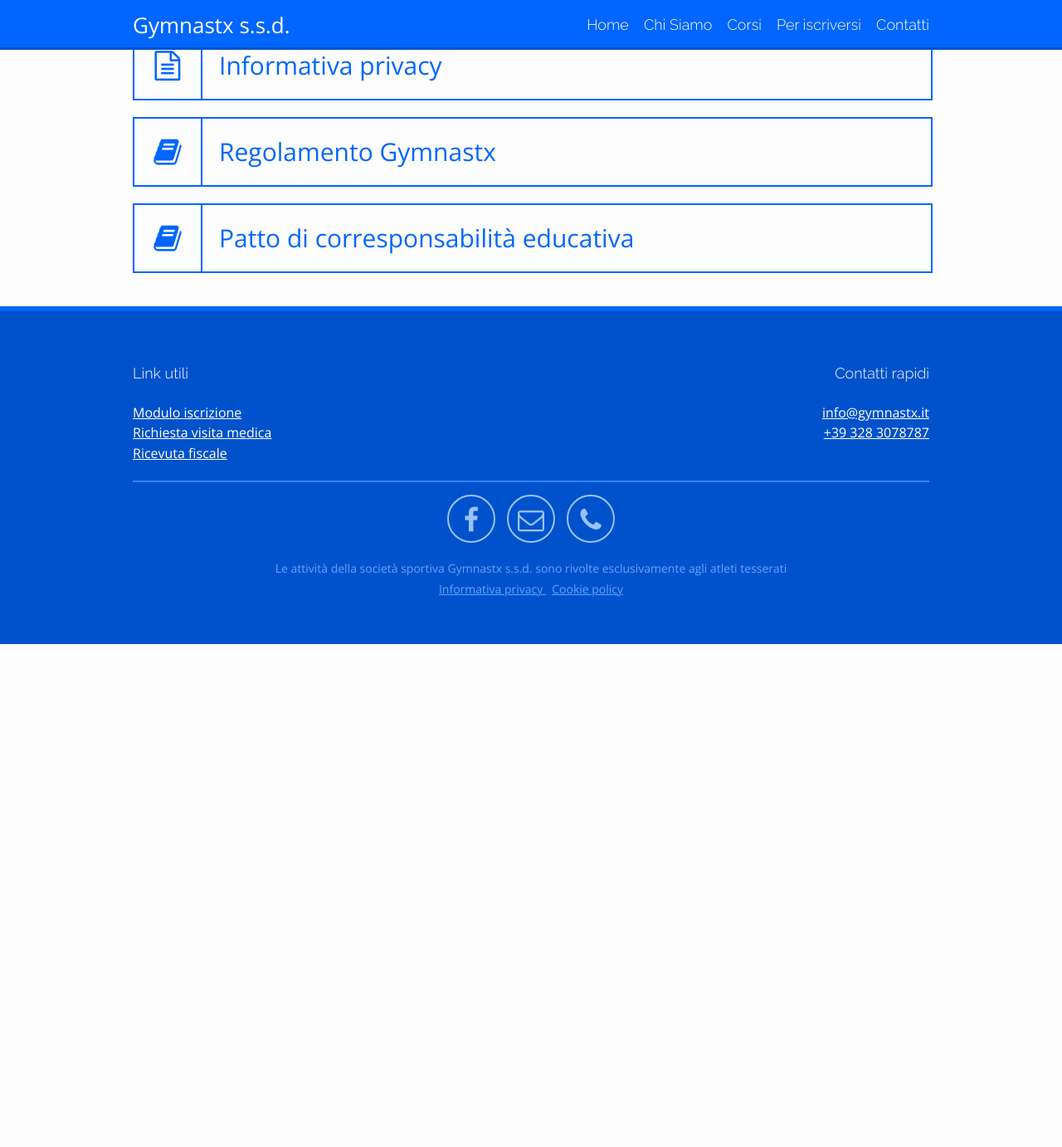
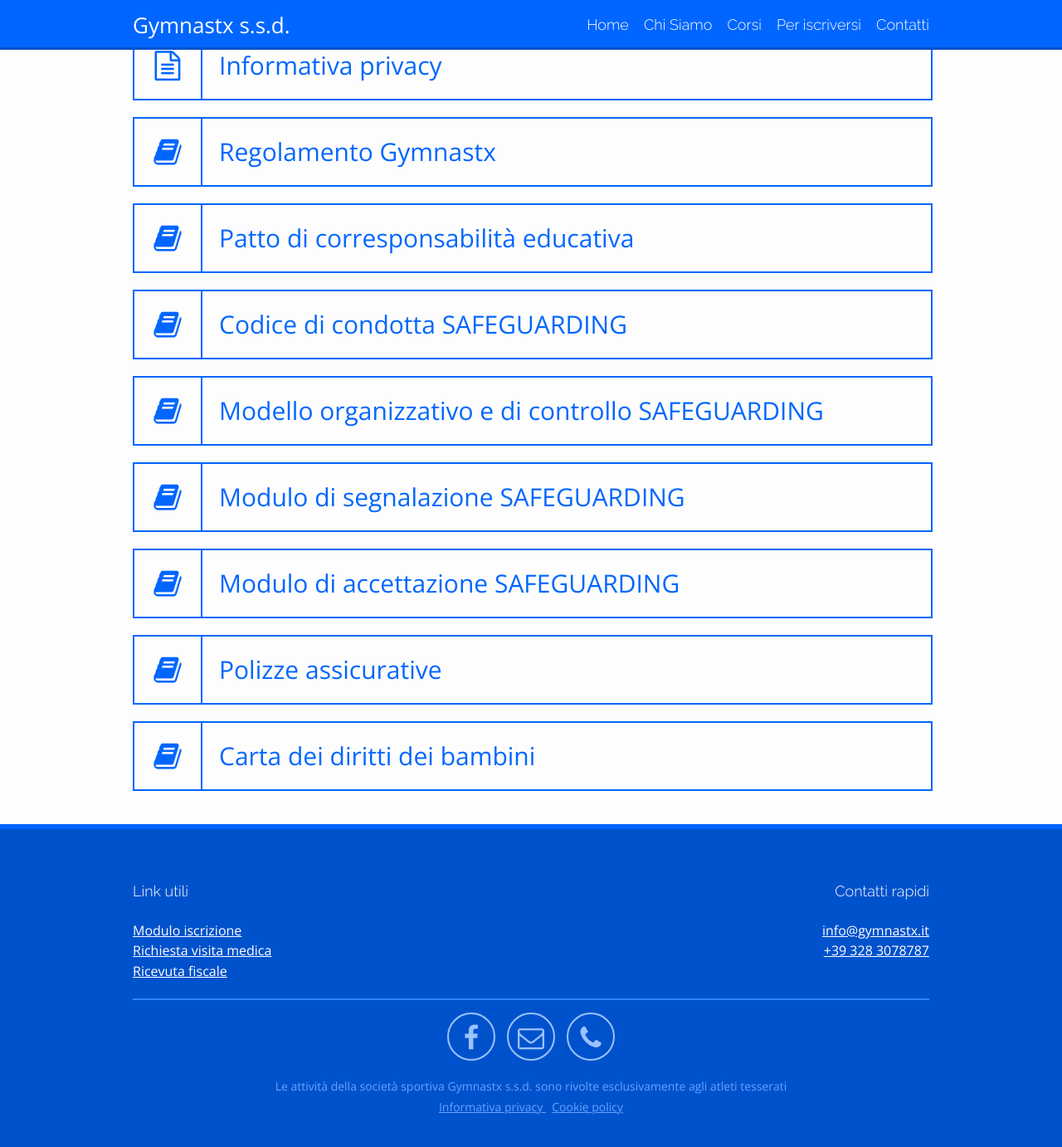
Before and after one commit to gymnastx/gymnastx.github.io, a Jekyll site: the page built from per-iscriversi/index.html, in a window 1280 px wide and 1400 px high, scrolled down 1439 px. Shown: the top 1382 px of the window at 83% size. Built offline with Jekyll 4.4.1, drawn with Linux system fonts in a browser that asks for light colours; nearby versions of some CDN libraries; before the commit the page ends 2215 px from its top, so only the background shows below that.

Commit message:
Corretti errori descrizione dei corsi e aggiunti documenti SAFEGUARDING

```diff
--- a/per-iscriversi/index.html
+++ b/per-iscriversi/index.html
@@ -96,5 +96,34 @@
       <span>Patto di corresponsabilità educativa</span>
     </a>
 
+    <a href="/assets/docs/CODICE_DI_CONDOTTA_SAFE.pdf">
+      <i class="fa fa-book fa-2x"></i>
+      <span>Codice di condotta SAFEGUARDING</span>
+    </a>
+
+    <a href="/assets/docs/SAFEGUARDING_POLICY_MOC.pdf">
+      <i class="fa fa-book fa-2x"></i>
+      <span>Modello organizzativo e di controllo SAFEGUARDING</span>
+    </a>
+
+    <a href="/assets/docs/MODULO_SEGNALAZIONE_SAFEGUARDING.pdf">
+      <i class="fa fa-book fa-2x"></i>
+      <span>Modulo di segnalazione SAFEGUARDING</span>
+    </a>
+
+    <a href="/assets/docs/ACCETTAZIONE_SAFE.pdf">
+      <i class="fa fa-book fa-2x"></i>
+      <span>Modulo di accettazione SAFEGUARDING</span>
+    </a>
+
+    <a href="/assets/docs/POLIZZE_ASSICURATIVE.pdf">
+      <i class="fa fa-book fa-2x"></i>
+      <span>Polizze assicurative</span>
+    </a>
+
+    <a href="/assets/docs/carta_dei_diritti_dei_bambini.pdf">
+      <i class="fa fa-book fa-2x"></i>
+      <span>Carta dei diritti dei bambini</span>
+    </a>
   </div> <!--end wrapper-->
 </section>
```
Also changed, not shown: _data/corsi.yml (+13 -13 lines), 8 other files.
